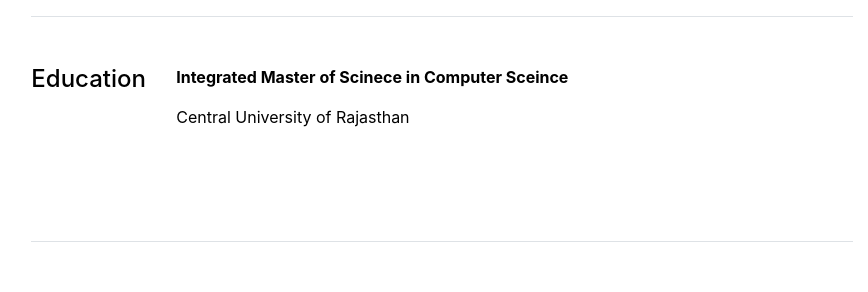
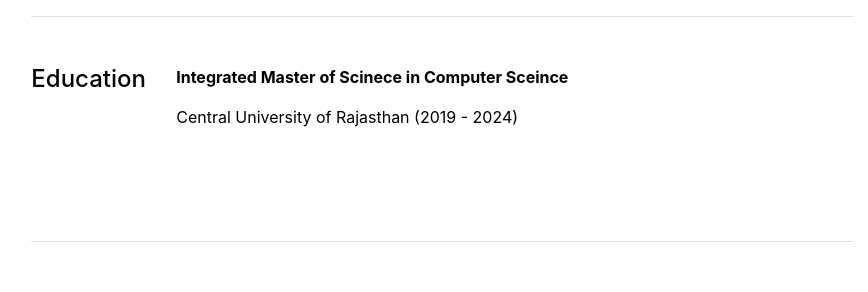
Before and after one commit to katikapalli/katikapalli.github.io, a Jekyll site: the page built from cv.md, in a window 1280 px wide. Shown: the part 207-499 px from the top of the page, without its empty margins (198-1066 px from the left). Built offline with Jekyll 4.4.1, drawn with Linux system fonts in a browser that asks for light colours.

Commit message:
Update education.yml

```diff
--- a/_data/cv/education.yml
+++ b/_data/cv/education.yml
@@ -1,5 +1,5 @@
 - title: 'Integrated Master of Scinece in Computer Sceince'
-  description: 'Central University of Rajasthan'
+  description: 'Central University of Rajasthan (2019 - 2024)'
 
 # - title: 'Ph.D. Theoretical High Energy Physics'
 #   description: 'The University of Texas at Austin (1980-1985)'
```
